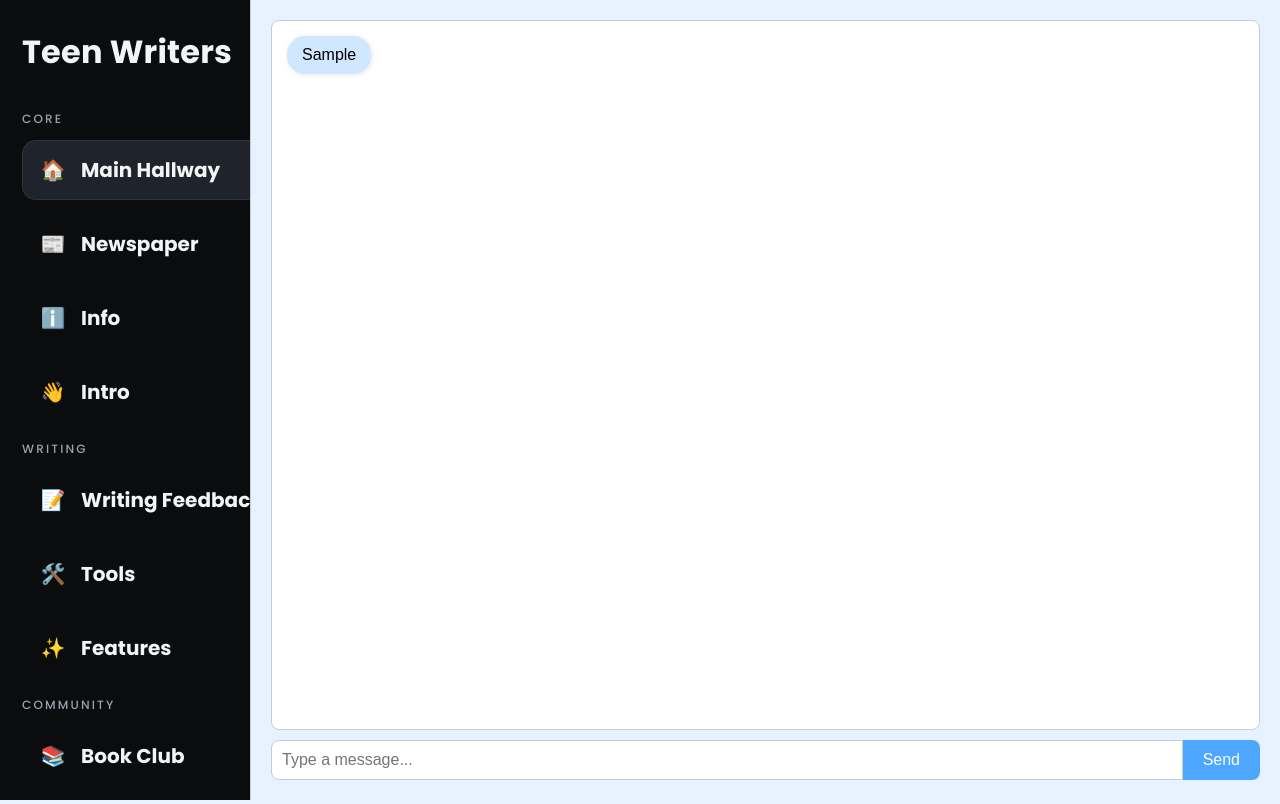
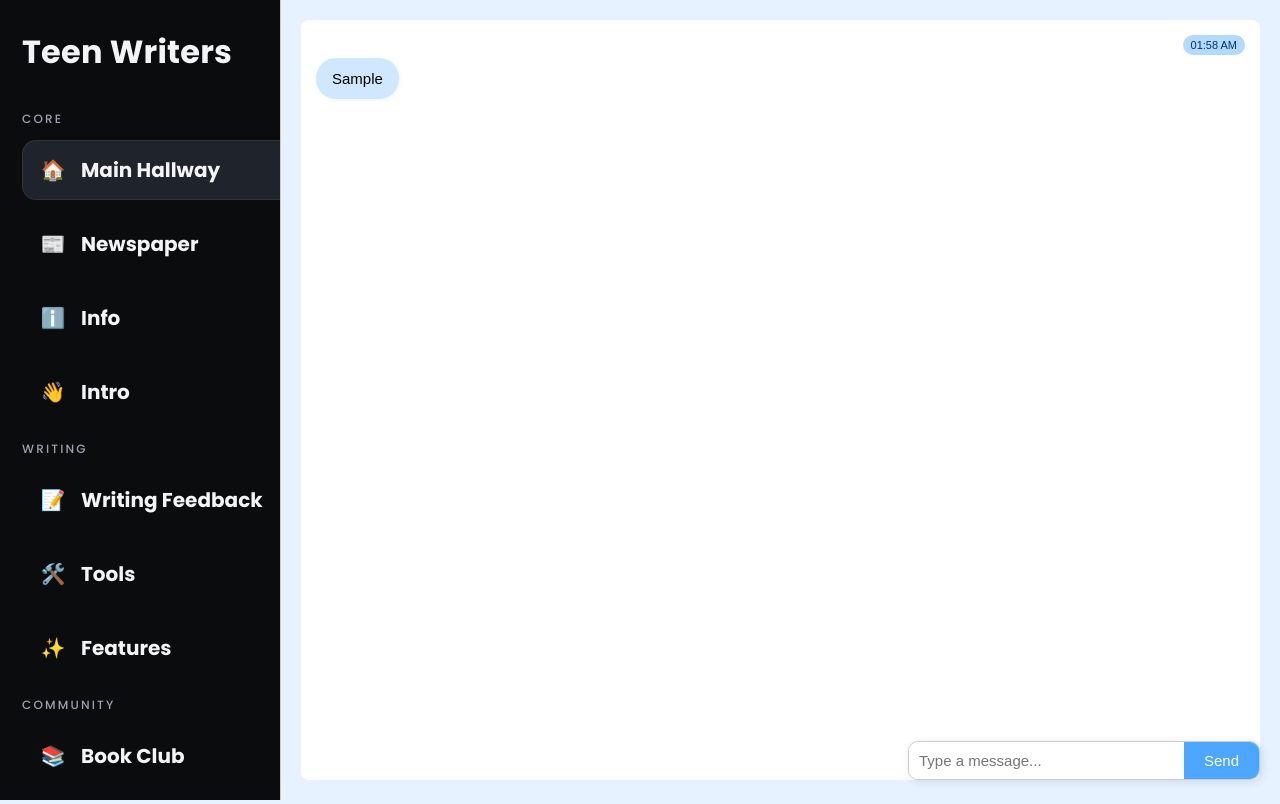
Before and after one commit to Inkwavefiction/Teenwriters.github, a plain HTML site: page main-hallway.html in a window 1280 px wide. Both pictures are taken after typing "Sample" into the empty fields and a click on the button "Send". Drawn offline with Linux system fonts and the light colour scheme.

Commit message:
Update main-hallway.html

```diff
--- a/main-hallway.html
+++ b/main-hallway.html
@@ -9,23 +9,28 @@
       margin: 0;
       display: flex;
       font-family: Arial, sans-serif;
-      background-color: #e6f2ff; /* Light pearly blue */
+      background-color: #e6f2ff;
       height: 100vh;
       overflow: hidden;
     }
 
+    /* SIDEBAR FIX */
     #sidebar {
-      width: 250px;
+      width: 280px;
       height: 100vh;
+      flex-shrink: 0;
       border-right: 1px solid #ccc;
+      overflow: hidden;
     }
 
     #sidebar object {
       width: 100%;
-      height: 100vh;
+      height: 100%;
+      display: block;
       border: none;
     }
 
+    /* CHAT AREA */
     #chat-container {
       flex: 1;
       display: flex;
@@ -33,56 +38,83 @@
       height: 100vh;
       padding: 20px;
       box-sizing: border-box;
+      position: relative;
     }
 
     #chat-log {
       flex: 1;
       overflow-y: auto;
-      border: 1px solid #ccc;
+      background-color: white;
       border-radius: 8px;
-      background-color: white;
       padding: 15px;
-      margin-bottom: 10px;
       display: flex;
       flex-direction: column;
-      gap: 10px;
+      gap: 20px;
+    }
+
+    .chat-message {
+      display: flex;
+      flex-direction: column;
+      align-items: flex-start;
+      position: relative;
+    }
+
+    .timestamp {
+      font-size: 11px;
+      background-color: #b3d9ff;
+      color: #003366;
+      padding: 4px 8px;
+      border-radius: 999px;
+      align-self: flex-end;
+      margin-bottom: 3px;
     }
 
     .chat-bubble {
       max-width: 70%;
       background-color: #d0e8ff;
-      padding: 10px 15px;
-      border-radius: 18px;
-      align-self: flex-start;
+      padding: 12px 16px;
+      border-radius: 20px;
       word-wrap: break-word;
-      box-shadow: 1px 1px 5px rgba(0,0,0,0.1);
+      box-shadow: 1px 1px 5px rgba(0, 0, 0, 0.05);
+      font-size: 15px;
     }
 
+    /* CHAT INPUT FIXED TO CORNER */
     #chat-input {
+      position: absolute;
+      bottom: 20px;
+      right: 20px;
       display: flex;
+      width: 350px;
+      background-color: white;
+      border: 1px solid #ccc;
+      border-radius: 10px;
+      overflow: hidden;
+      box-shadow: 2px 2px 10px rgba(0,0,0,0.1);
     }
 
     #chat-input input {
       flex: 1;
       padding: 10px;
-      font-size: 16px;
-      border-radius: 8px 0 0 8px;
-      border: 1px solid #ccc;
+      font-size: 15px;
+      border: none;
+      outline: none;
     }
 
     #chat-input button {
       padding: 10px 20px;
-      font-size: 16px;
+      font-size: 15px;
       border: none;
       background-color: #4da6ff;
       color: white;
-      border-radius: 0 8px 8px 0;
       cursor: pointer;
+      transition: background-color 0.2s ease;
     }
 
     #chat-input button:hover {
       background-color: #3399ff;
     }
+
   </style>
 </head>
 <body>
@@ -92,11 +124,12 @@
   </div>
 
   <div id="chat-container">
-    <div id="chat-log">
-      <!-- Chat bubbles go here -->
+    <div id="chat-log" id="log">
+      <!-- Messages will show here -->
     </div>
+
     <div id="chat-input">
-      <input type="text" id="message" placeholder="Type a message..."/>
+      <input type="text" id="message" placeholder="Type a message..." />
       <button onclick="sendMessage()">Send</button>
     </div>
   </div>
@@ -107,11 +140,25 @@
       const message = input.value.trim();
       if (message === '') return;
 
+      const now = new Date();
+      const timeStr = now.toLocaleTimeString([], { hour: '2-digit', minute: '2-digit' });
+
       const log = document.getElementById('chat-log');
+
+      const wrapper = document.createElement('div');
+      wrapper.className = 'chat-message';
+
+      const timestamp = document.createElement('div');
+      timestamp.className = 'timestamp';
+      timestamp.textContent = timeStr;
+
       const bubble = document.createElement('div');
       bubble.className = 'chat-bubble';
       bubble.textContent = message;
-      log.appendChild(bubble);
+
+      wrapper.appendChild(timestamp);
+      wrapper.appendChild(bubble);
+      log.appendChild(wrapper);
 
       input.value = '';
       log.scrollTop = log.scrollHeight;
```
